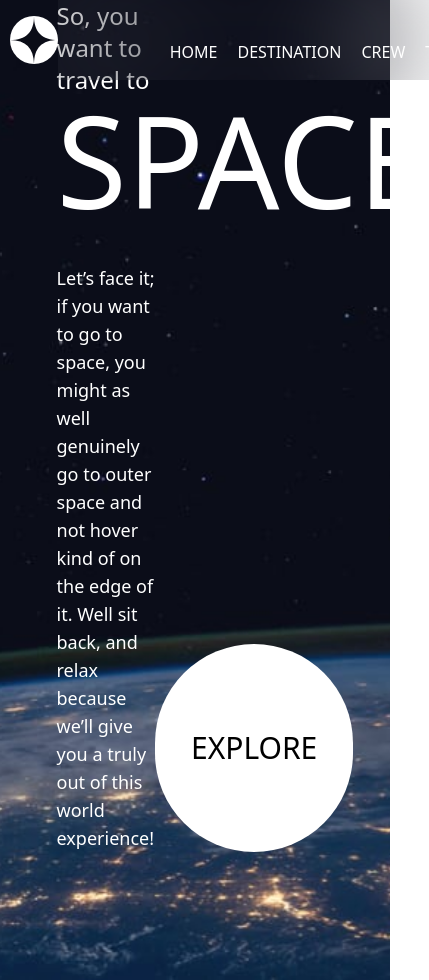
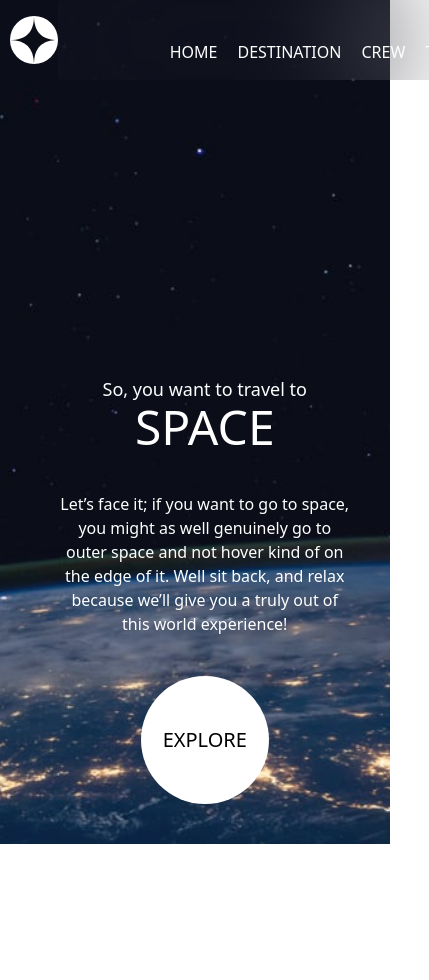
Before and after one commit to 04stefke/space-tourism-website, a React (Vite) app: page / in a window 390 px wide. Shown: the whole page, 429 px wide, since content can reach past the window. After the commit the page ends 844 px from the top, so only its background shows below. Built offline with nearby package versions, Linux system fonts and the light colour scheme.

Commit message:
styled the home page to all device screen sizes

```diff
--- a/src/App.jsx
+++ b/src/App.jsx
@@ -3,7 +3,7 @@ import Navbar from "./Navbar";
 
 function App() {
 	return (
-		<section className="flex flex-col min-h-screen w-screen items-center justify-end pl-[5%] pb-32 homeBg">
+		<section className="flex flex-col min-h-screen w-screen items-center gap-10 justify-end pl-[5%] lg:pb-32 pb-10 homeBg">
 			<Navbar/>
 			<Outlet/>
 		</section>
--- a/src/index.css
+++ b/src/index.css
@@ -3,5 +3,5 @@
 @tailwind utilities;
 
 .homeBg {
-	@apply bg-[url('./assets/home/background-home-mobile.jpg')] md:bg-[url('./assets/home/background-home-tablet.jpg')] lg:bg-[url('./assets/home/background-home-desktop.jpg')] bg-cover bg-center;
+	@apply bg-[url('./assets/home/background-home-mobile.jpg')] sm:bg-[url('./assets/home/background-home-tablet.jpg')] lg:bg-[url('./assets/home/background-home-desktop.jpg')] bg-cover bg-center;
 }
--- a/src/pages/Home.jsx
+++ b/src/pages/Home.jsx
@@ -2,20 +2,20 @@ import React from "react";
 
 const Home = () => {
 	return (
-		<section className="flex max-w-[80%] justify-between text-white ">
-			<article className="flex flex-col gap-10 w-1/3">
-				<h1 className="text-2xl">
+		<section className="flex max-w-[80%] items-center text-center md:text-start flex-col lg:flex-row gap-10 lg:justify-between text-white ">
+			<article className="flex flex-col gap-10 lg:w-1/3 md:w-96">
+				<h1 className="text-lg md:text-2xl">
 					So, you want to travel to <br />
-					<span className="text-9xl uppercase">Space</span>
+					<span className="text-5xl sm:text-9xl uppercase">Space</span>
 				</h1>
-				<p className="text-lg">
+				<p className="sm:text-lg ">
 					Let’s face it; if you want to go to space, you might as well genuinely
 					go to outer space and not hover kind of on the edge of it. Well sit
 					back, and relax because we’ll give you a truly out of this world
 					experience!
 				</p>
 			</article>
-			<button className="self-end rounded-full h-52 w-52 bg-white uppercase hover:shadow-custom text-3xl text-black">explore</button>
+			<button className="lg:self-end rounded-full h-32 w-32 sm:h-36 sm:w-36 md:w-44 md:h-44 lg:h-52 lg:w-52 bg-white uppercase hover:shadow-custom text-xl sm:text-3xl text-black">explore</button>
 		</section>
 	);
 };
```
